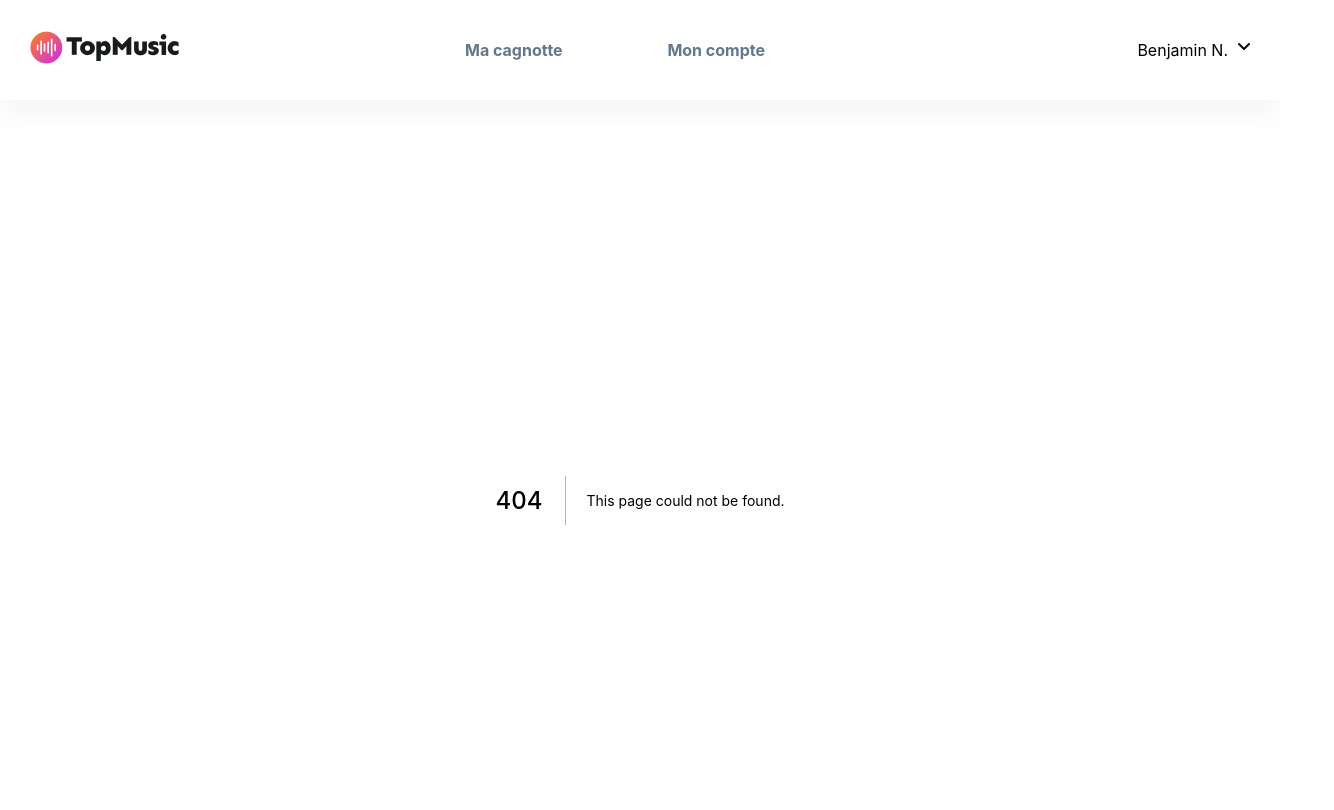
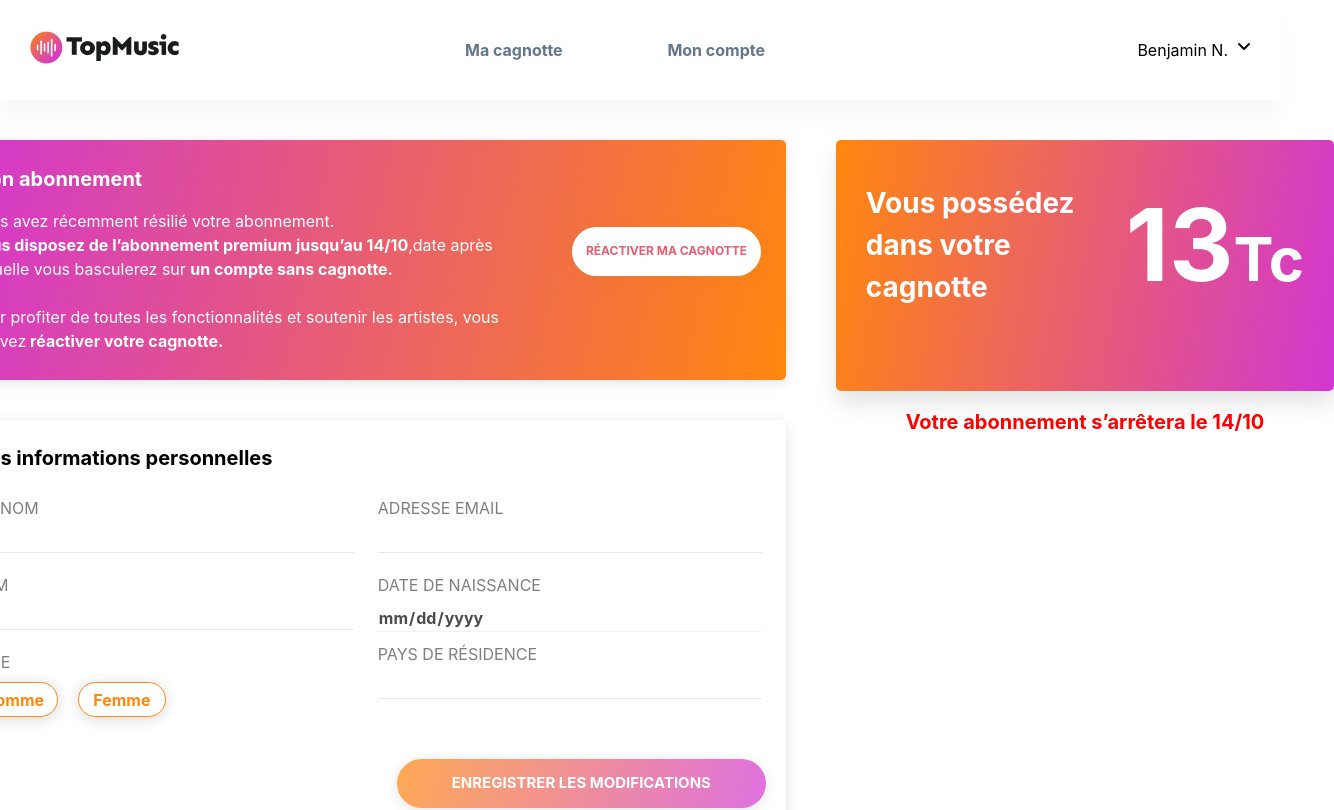
Before and after one commit to YevhenTiaka/TopMusic-Wallet, a Next.js app: page /account-disactivated in a window 1280 px wide. Before the commit this address had no page. Shown: the top 810 px of the page, 1334 px wide, since content can reach past the window. Built offline with nearby package versions, Linux system fonts and the light colour scheme.

Commit message:
account disactive page

```diff
--- /dev/null
+++ b/src/pages/account-disactivated.tsx
@@ -0,0 +1,54 @@
+import { FC, useState } from 'react';
+import Link from 'next/link';
+import Personal from 'components/personal';
+import WalletAmount from 'components/walletAmount';
+import ModifierPasse from 'components/modifierPasse';
+const AccountDisactivated: FC = () => {
+  const [show, setShow] = useState(false);
+
+  const handleUpdated = () => {
+    setShow(true);
+    setTimeout(() => {
+      setShow(false);
+    }, 3000);
+  };
+  return (
+    <>
+      <div className="h-max mt-10 flex justify-center">
+        <div>
+          <section className="abonement__disactive">
+            <h1 className="text-xl font-bold mb-4">Mon abonnement</h1>
+            <div className="flex items-center">
+              <div className="">
+                <div className="text-base w-11/12   ">
+                  Vous avez récemment résilié votre abonnement. <br />
+                  <strong>Vous disposez de l’abonnement premium jusqu’au 14/10</strong>,date après
+                  laquelle vous basculerez sur <strong> un compte sans cagnotte.</strong>
+                  <br />
+                  <br />
+                  Pour profiter de toutes les fonctionnalités et soutenir les artistes, vous pouvez
+                  <strong> réactiver votre cagnotte.</strong>
+                </div>
+              </div>
+
+              <Link href="/cagnotte">
+                <a className="button__reactiver">RÉACTIVER MA CAGNOTTE</a>
+              </Link>
+            </div>
+          </section>
+          <Personal />
+          <div className="mt-10 mb-20">
+            <ModifierPasse />
+          </div>
+        </div>
+
+        <div>
+          <WalletAmount handleUpdated={handleUpdated} />
+          <div className="votre__text">Votre abonnement s’arrêtera le 14/10</div>
+        </div>
+      </div>
+    </>
+  );
+};
+
+export default AccountDisactivated;
```
